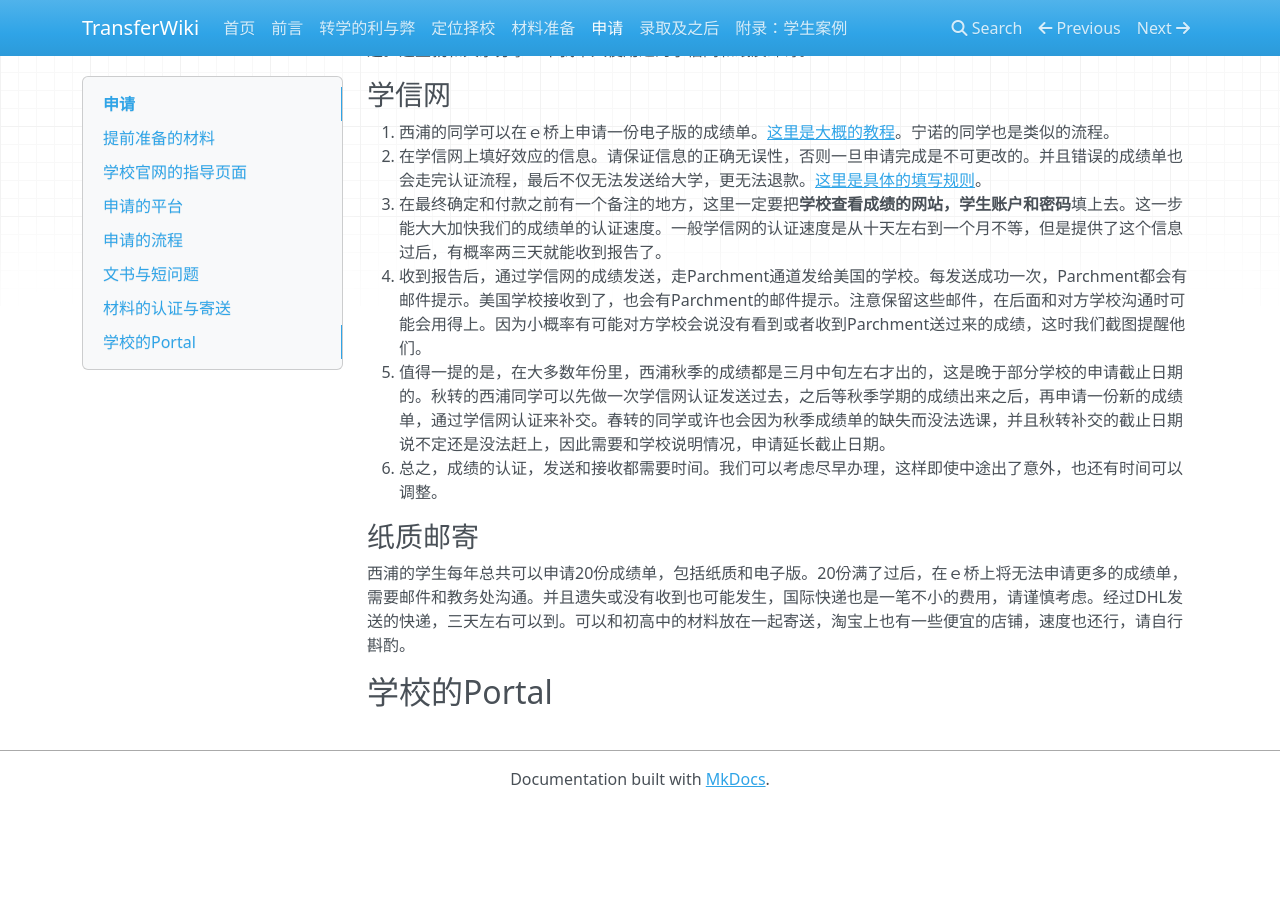
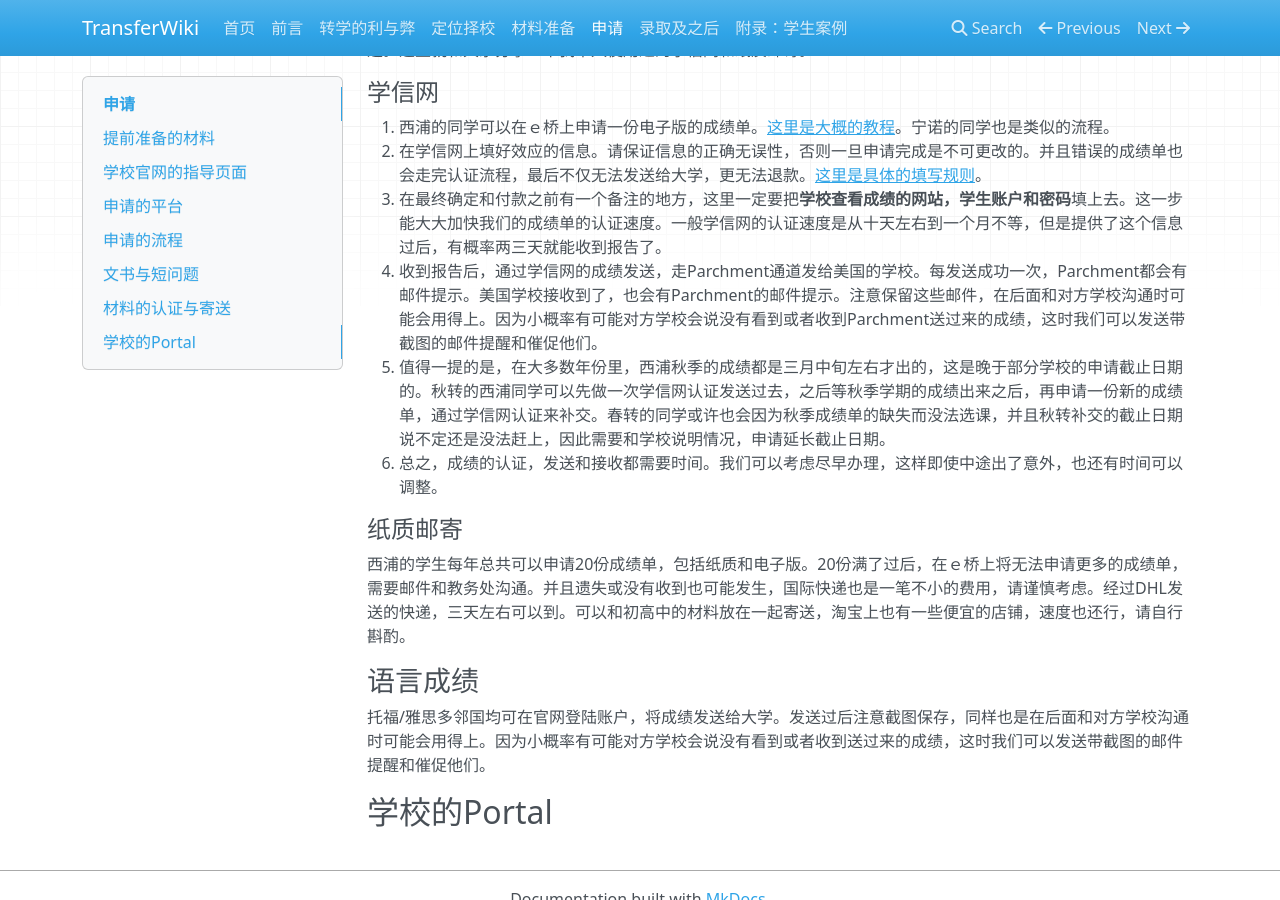
Before and after one commit to SihanXU/TransferWiki, an MkDocs documentation site: the page built from docs/apply.md, in a window 1280 px wide and 900 px high, scrolled down 763 px. Built offline with MkDocs 1.6.1, drawn with Linux system fonts in a browser that asks for light colours; nearby versions of some CDN libraries; before the commit the page ends 1570 px from its top, so only the background shows below that.

Commit message:
Update apply.md

```diff
--- a/docs/apply.md
+++ b/docs/apply.md
@@ -31,13 +31,15 @@
 ## 材料的认证与寄送
 ### 成绩单
 在申请的时候，你需要提供已经完结的学期的成绩单。绝大多数学校都可以通过学信网认证来发送成绩，有一些学校还需要你做WES/Joseph等认证，还有一部分学校接受教务处的电邮。同时许多大学也接受纸质邮寄。这些条件在大学的官网上都有十分清晰的说明，可以通过谷歌/必应搜索大学名+transfer　requirements来获得信息，这里就不再赘述。这里就和大家分享一下我个人使用过的学信网和纸质邮寄。
-### 学信网
+#### 学信网
 1. 西浦的同学可以在ｅ桥上申请一份电子版的成绩单。[这里是大概的教程](https://mp.weixin.qq.com/s/V5pjh7Yy-48c7tRAB_9eWA)。宁诺的同学也是类似的流程。
 2. 在学信网上填好效应的信息。请保证信息的正确无误性，否则一旦申请完成是不可更改的。并且错误的成绩单也会走完认证流程，最后不仅无法发送给大学，更无法退款。[这里是具体的填写规则](https://zhuanlan.zhihu.com/p/153545270)。
 3. 在最终确定和付款之前有一个备注的地方，这里一定要把**学校查看成绩的网站，学生账户和密码**填上去。这一步能大大加快我们的成绩单的认证速度。一般学信网的认证速度是从十天左右到一个月不等，但是提供了这个信息过后，有概率两三天就能收到报告了。
-4. 收到报告后，通过学信网的成绩发送，走Parchment通道发给美国的学校。每发送成功一次，Parchment都会有邮件提示。美国学校接收到了，也会有Parchment的邮件提示。注意保留这些邮件，在后面和对方学校沟通时可能会用得上。因为小概率有可能对方学校会说没有看到或者收到Parchment送过来的成绩，这时我们截图提醒他们。
+4. 收到报告后，通过学信网的成绩发送，走Parchment通道发给美国的学校。每发送成功一次，Parchment都会有邮件提示。美国学校接收到了，也会有Parchment的邮件提示。注意保留这些邮件，在后面和对方学校沟通时可能会用得上。因为小概率有可能对方学校会说没有看到或者收到Parchment送过来的成绩，这时我们可以发送带截图的邮件提醒和催促他们。
 5. 值得一提的是，在大多数年份里，西浦秋季的成绩都是三月中旬左右才出的，这是晚于部分学校的申请截止日期的。秋转的西浦同学可以先做一次学信网认证发送过去，之后等秋季学期的成绩出来之后，再申请一份新的成绩单，通过学信网认证来补交。春转的同学或许也会因为秋季成绩单的缺失而没法选课，并且秋转补交的截止日期说不定还是没法赶上，因此需要和学校说明情况，申请延长截止日期。
 6. 总之，成绩的认证，发送和接收都需要时间。我们可以考虑尽早办理，这样即使中途出了意外，也还有时间可以调整。
-### 纸质邮寄
+#### 纸质邮寄
 西浦的学生每年总共可以申请20份成绩单，包括纸质和电子版。20份满了过后，在ｅ桥上将无法申请更多的成绩单，需要邮件和教务处沟通。并且遗失或没有收到也可能发生，国际快递也是一笔不小的费用，请谨慎考虑。经过DHL发送的快递，三天左右可以到。可以和初高中的材料放在一起寄送，淘宝上也有一些便宜的店铺，速度也还行，请自行斟酌。
+### 语言成绩
+托福/雅思多邻国均可在官网登陆账户，将成绩发送给大学。发送过后注意截图保存，同样也是在后面和对方学校沟通时可能会用得上。因为小概率有可能对方学校会说没有看到或者收到送过来的成绩，这时我们可以发送带截图的邮件提醒和催促他们。
 ## 学校的Portal
```
